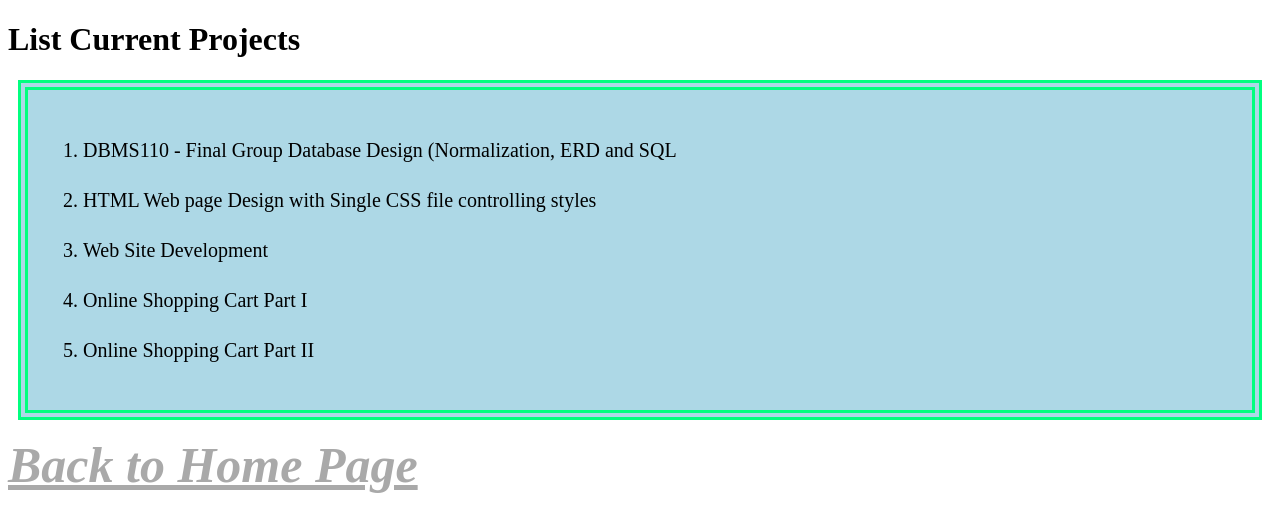
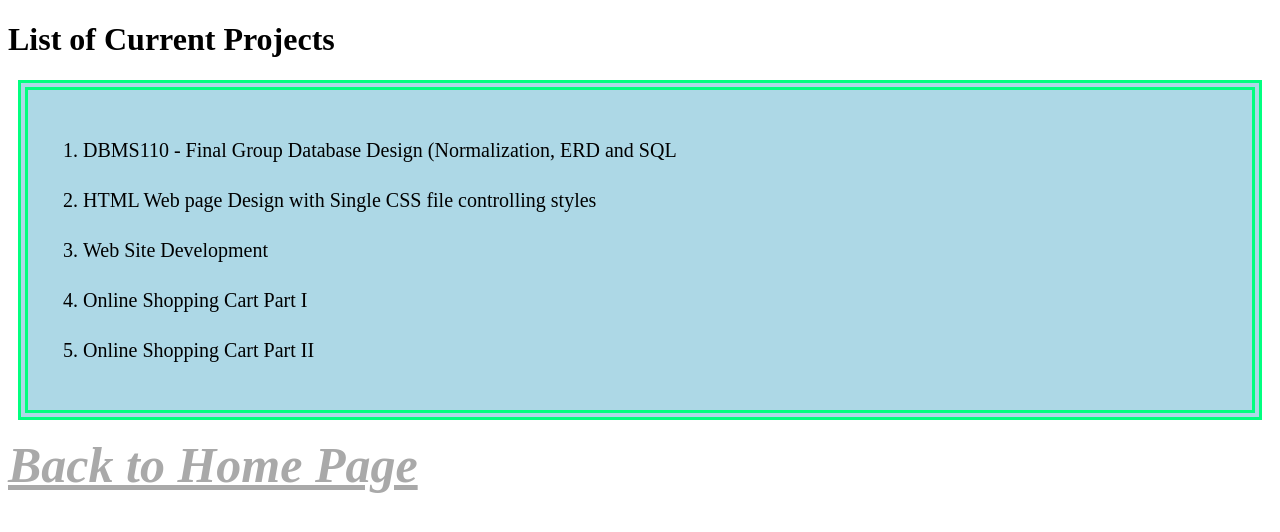
Before and after one commit to SaheedGitIvyTech/M05Assignment-HTMLProfile, a plain HTML site: page My3RD.html in a window 1280 px wide. Drawn offline with Linux system fonts and the light colour scheme.

Commit message:
SaheedAdjust
Addons

```diff
--- a/My3RD.html
+++ b/My3RD.html
@@ -10,7 +10,7 @@
 </head>
 
 <body>
-  <h1>List Current Projects</h1>
+  <h1>List of Current Projects</h1>
   <div class="MyProjects">
     <ol>
       <li>DBMS110 - Final Group Database Design (Normalization, ERD and SQL</li>
```
Also changed, not shown: 1 other file.
